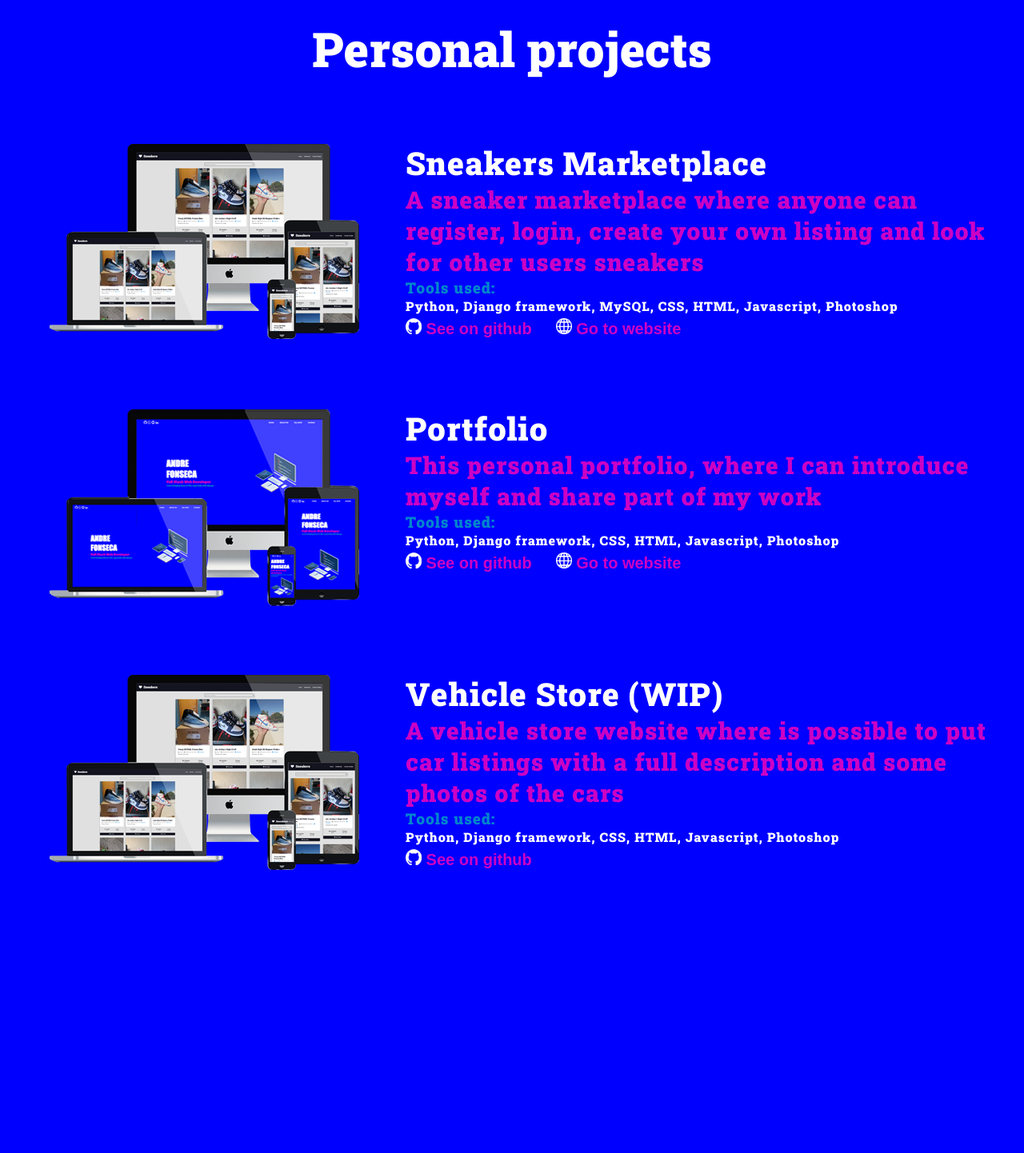
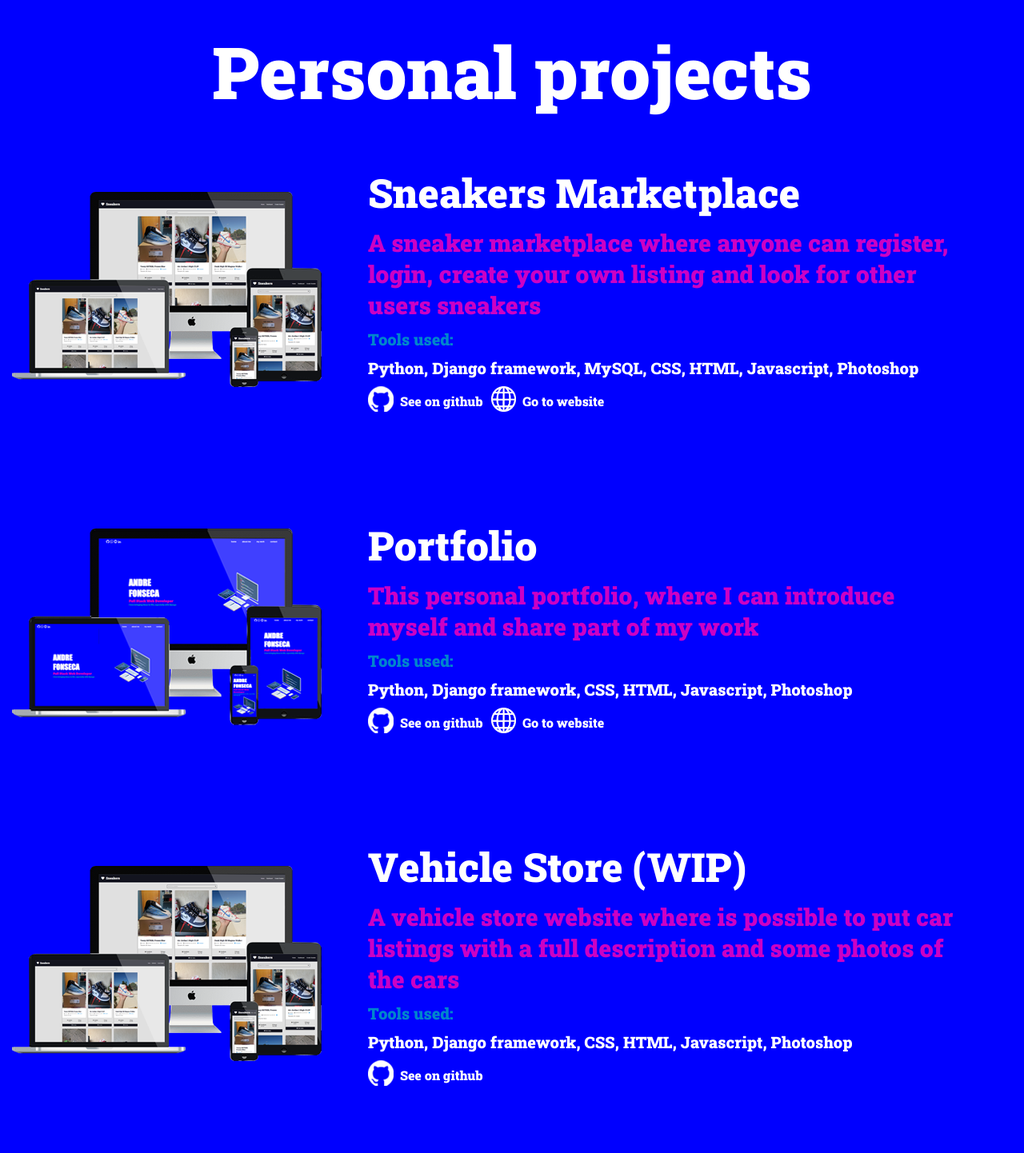
Before and after one commit to andrefonseca99/portfolio, a Django app: page /my-work/ in a window 1280 px wide. Shown: the part 64-1506 px from the top of the page at 80% size. Before the commit the page ends 1152 px from the top, so only its background shows below. Run offline with Django 4.2, Linux system fonts and the light colour scheme.

Commit message:
Finishing work page

```diff
--- a/base_static/global/css/styles.css
+++ b/base_static/global/css/styles.css
@@ -145,6 +145,7 @@ a {
 /* Content */
 .main-content {
     padding-top: 0;
+    padding-bottom: 2rem;
 }
 
 .container {
@@ -263,81 +265,90 @@ a {
     text-align: center;
 }
 
-.title-container {
-    width: 100%;
-    height: 12rem;
+/* My work */
+.my-work {
     display: flex;
+    flex-direction: column;
+    align-items: center;
     justify-content: center;
-    align-items: center;
+    padding-top: 3rem;
 }
 
-.title-container h1 {
+.my-work h1,
+.my-work h2,
+.my-work h3,
+.my-work h4,
+.my-work a {
     font-family: var(--font-headings);
-    font-size: 6rem;
+}
+
+.projects-container {
+    display: flex;
+    flex-direction: column;
+    gap: 1rem;
 }
 
 .project-container {
-    width: 95%;
-    height: 30rem;
-    margin: 2.5%;
-    border-radius: 2rem;
-    box-shadow: 0 0 0 5px transparent;
     display: grid;
-    grid-template-columns: 1fr 4fr;
+    grid-template-columns: 1fr 3fr;
+    padding: 1rem;
 }
 
 .project-img {
-    margin: 2.5rem;
-    width: 40rem;
-    height: 25rem;
+    display: flex;
+    align-items: center;
+    justify-content: center;
+    max-width: 100%;
+    max-height: 100%;
 }
-.project-img {
-    flex-shrink: 0;
-    min-width: 100%;
-    min-height: 100%;
+
+.project-img  img {
+    max-width: 85vw;
 }
 
 .project-desc {
-    margin: 2.5rem;
-    width: 95%;
-    height: 25rem;
-}
-.project-desc h1,
-.project-desc h2,
-.project-desc h3,
-.project-desc h4 {
-    font-family: var(--font-headings);
-    letter-spacing: .1rem;
+    display: flex;
+    flex-direction: column;
+    gap: 1rem;
+    padding: 5rem;
+    max-width: 100%;
 }
 
 .project-desc h1 {
-    font-size: 4rem;
-    color: var(--color-primary-white);
+    font-size: 5rem;
 }
 
 .project-desc h2 {
     font-size: 3rem;
 }
 
-.project-desc a {
+.project-desc h3,
+.project-desc h4 {
     font-size: 2rem;
-    color: var(--color-primary-pink);
-    font-weight: bold;
-}
-
-.project-desc a:hover {
-    color: var(--color-primary-pink-hover);
 }
 
 .project-links {
-    margin-top: .5rem;
     display: flex;
-    gap: 3rem;
+    gap: 1rem;
 }
 
-.project-links a img{
-    max-height: 2rem;
-    max-width: 2rem;
+.links-container {
+    display: flex;
+    justify-content: center;
+    align-items: center;
+    gap: .8rem;
+}
+
+.links-container a {
+    color: var(--color-primary-white);
+}
+.links-container a:hover {
+    color: var(--color-primary-pink);
+}
+
+.links-container a img {
+    max-width: 3.2rem;
+    max-height: 3.2rem;
 }
 
 /* Contact */
--- a/personal_projects/templates/personal_projects/pages/work.html
+++ b/personal_projects/templates/personal_projects/pages/work.html
@@ -4,9 +4,11 @@
 {% block title %}My work |{% endblock title %}
 
 {% block content %}
+<div class="my-work">
     <div class="title-container">
         <h1>Personal projects</h1>
     </div>
+    <div class="projects-container">
         <div class="project-container">
             <div class="project-img">
                 <a href='https://sneakers.andrepf.com/' target="_blank">
@@ -105,5 +107,6 @@
                 </div>
             </div>
         </div>
-
+    </div>
+</div>
 {% endblock content %}
```
Also changed, not shown: other parts of base_static/global/css/styles.css (+48 -0 lines). Lines whose indentation alone changed are shown as unchanged.
